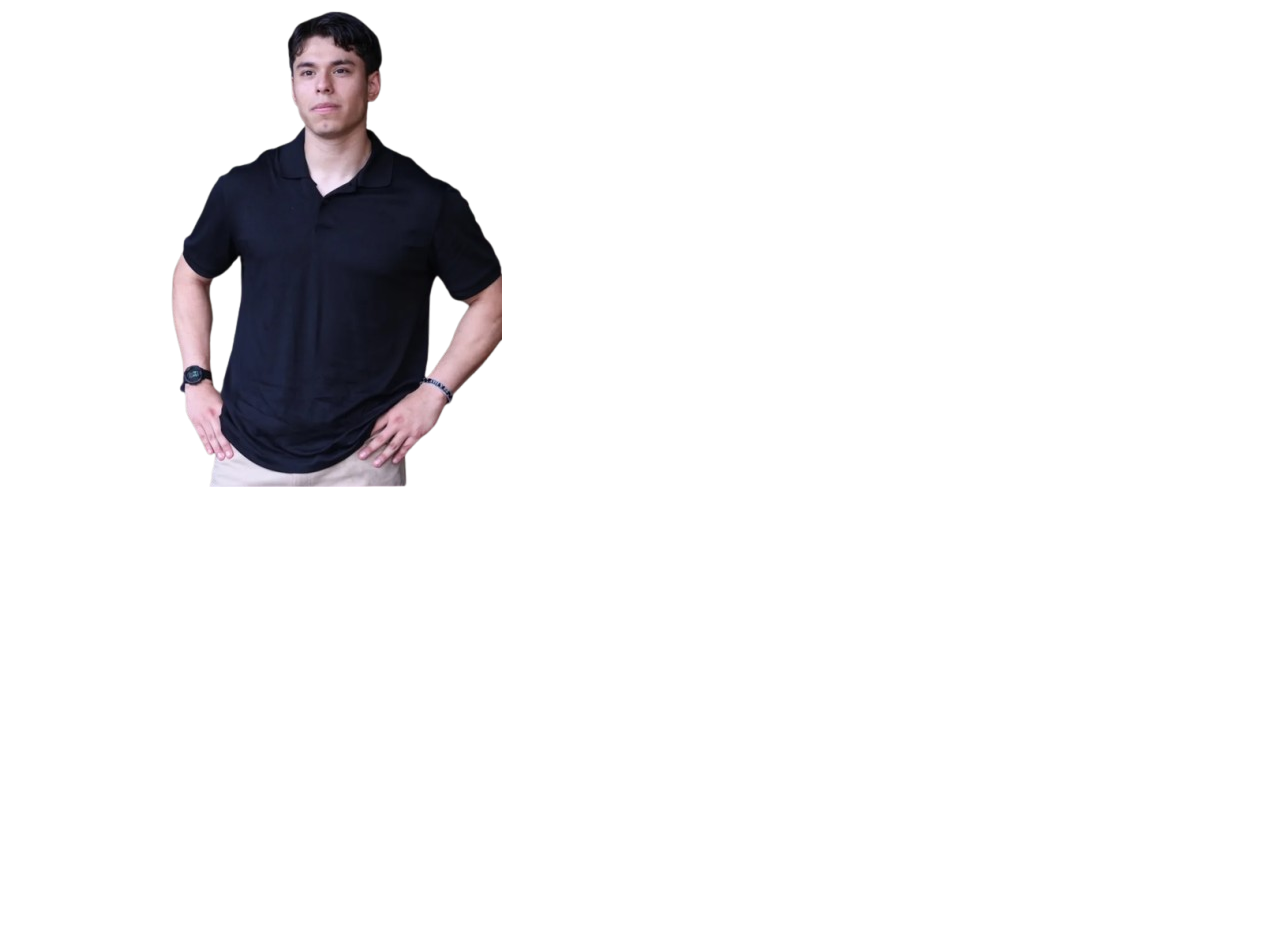
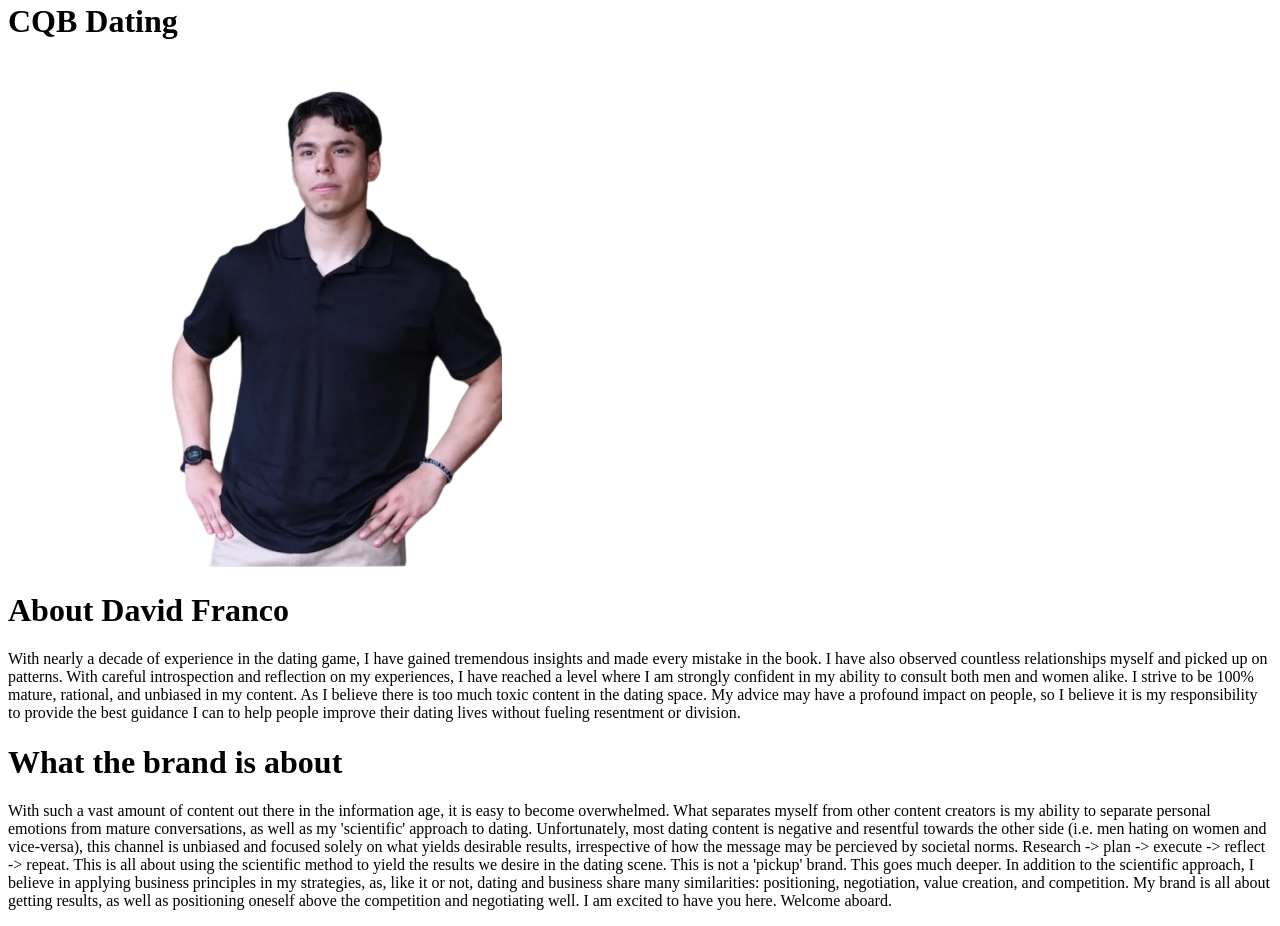
Before and after one commit to dfranco01/channel-site, a plain HTML site: page index.html in a window 1280 px wide. Shown: the part 739-1665 px from the top of the page. Before the commit the page ends 1238 px from the top, so only its background shows below. Drawn offline with Linux system fonts and the light colour scheme.

Commit message:
statement

```diff
--- a/index.html
+++ b/index.html
@@ -10,8 +10,34 @@
 <body>
     <div>
         <img id="bg" src="images/bg_image4.jpg">
+        <h1>CQB Dating</h1>
         <div>
             <img src="images/IMG_1433-removebg-preview.png">
+            <h1>About David Franco</h1>
+            <p>
+            With nearly a decade of experience in the dating game, I have gained tremendous insights
+        and made every mistake in the book. I have also observed countless relationships myself and picked
+        up on patterns. With careful introspection and reflection on my experiences, I have reached
+        a level where I am strongly confident in my ability to consult both men and women alike. I strive to be
+        100% mature, rational, and unbiased in my content. As I believe there is too much toxic content in
+        the dating space. My advice may have a profound impact on people, so I believe it is
+        my responsibility to provide the best guidance I can to help people improve their dating
+        lives without fueling resentment or division.
+            </p>
+            <h1>What the brand is about</h1>
+            <p>
+                With such a vast amount of content out there in the information age, it is easy to become
+        overwhelmed. What separates myself from other content creators is my ability to separate
+        personal emotions from mature conversations, as well as my 'scientific' approach to dating. Unfortunately,
+        most dating content is negative and resentful towards the other side (i.e. men hating on women and vice-versa),
+        this channel is unbiased and focused solely on what yields desirable results, irrespective of
+        how the message may be percieved by societal norms. Research -> plan -> execute -> reflect -> repeat. This
+        is all about using the scientific method to yield the results we desire in the dating scene.
+            This is not a 'pickup' brand. This goes much deeper. In addition to the scientific approach, I
+        believe in applying business principles in my strategies, as, like it or not, dating and business share
+        many similarities: positioning, negotiation, value creation, and competition. My brand is all about getting results,
+        as well as positioning oneself above the competition and negotiating well. I am excited to have you here. Welcome aboard.
+            </p>
         </div>
     </div>
 </body>
```
